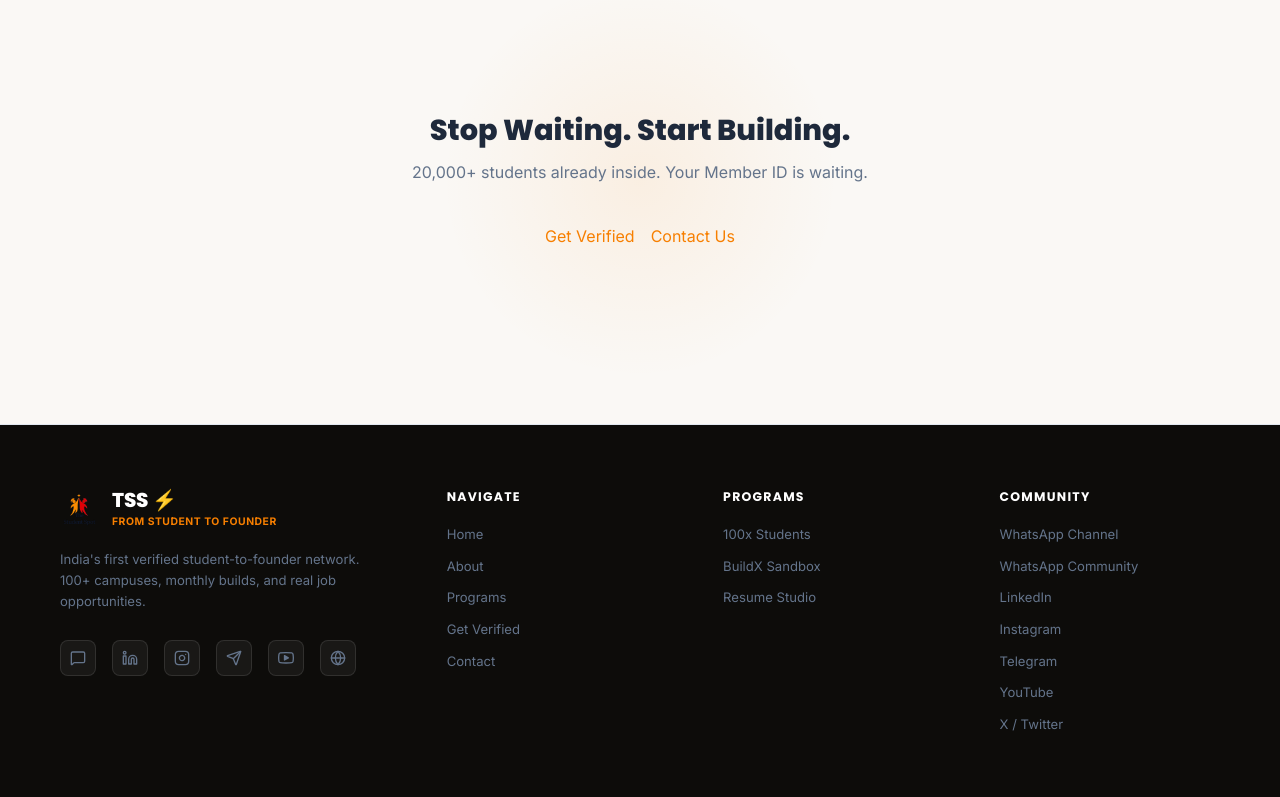
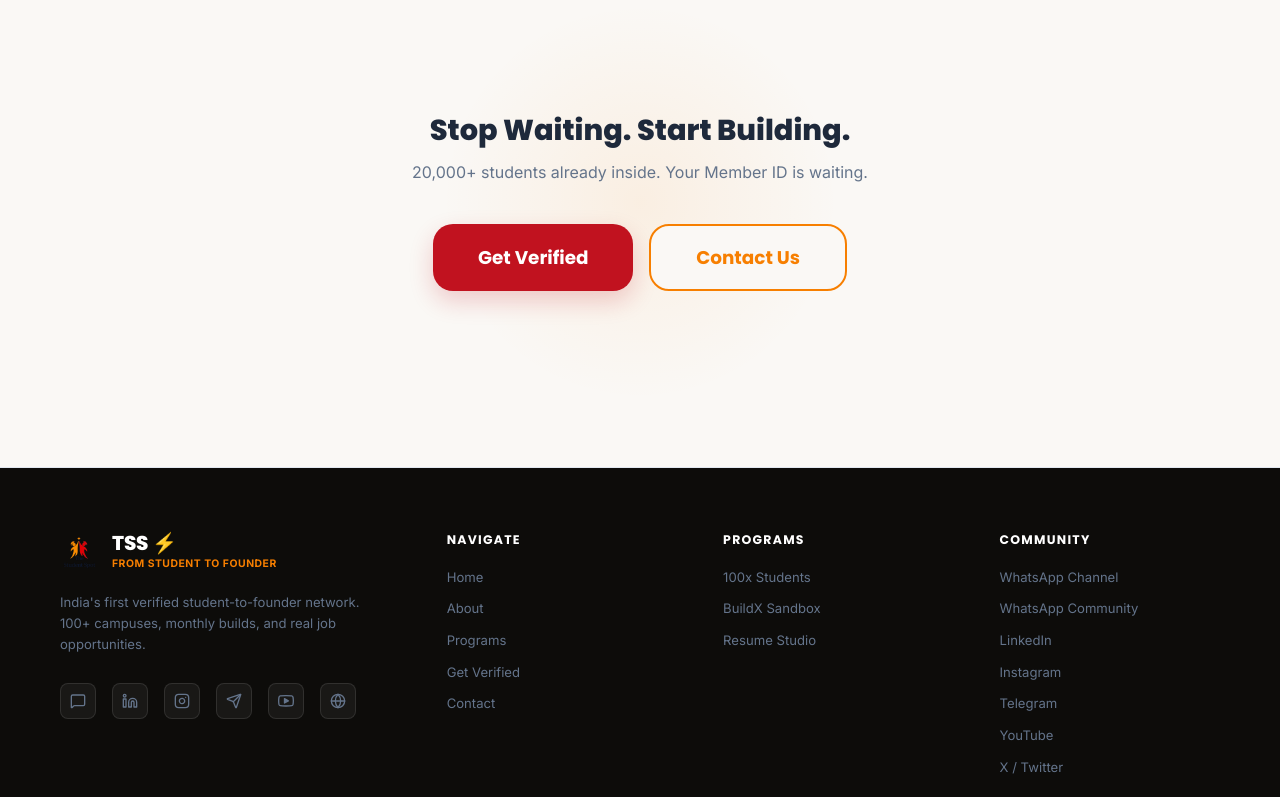
Before and after one commit to nikki-nooka/tss, a Next.js app: page / in a window 1280 px wide. Shown: the part 2180-2977 px from the top of the page. Built offline with nearby package versions, Linux system fonts and the light colour scheme; no server answers; the database is empty.

Commit message:
feat: style homepage final section links as premium CTA buttons

```diff
--- a/src/app/page.tsx
+++ b/src/app/page.tsx
@@ -372,11 +372,11 @@ export default function Home() {
         <ScrollReveal direction="pop" className="container">
           <h2 className={styles.finalHeading}>Stop Waiting. Start Building.</h2>
           <p className={styles.finalDesc}>20,000+ students already inside. Your Member ID is waiting.</p>
-          <div style={{ display: 'flex', justifyContent: 'center', gap: '1rem', flexWrap: 'wrap' }}>
-            <Link href="/get-verified" className={styles.btnAccent}>
+          <div style={{ display: 'flex', justifyContent: 'center', gap: '1rem', flexWrap: 'wrap', marginTop: '2rem' }}>
+            <Link href="/get-verified" className={styles.btnJoinNow}>
               Get Verified
             </Link>
-            <Link href="/contact" className={styles.btnOutline}>
+            <Link href="/contact" className={styles.btnPartnerWithUs}>
               Contact Us
             </Link>
           </div>
```
